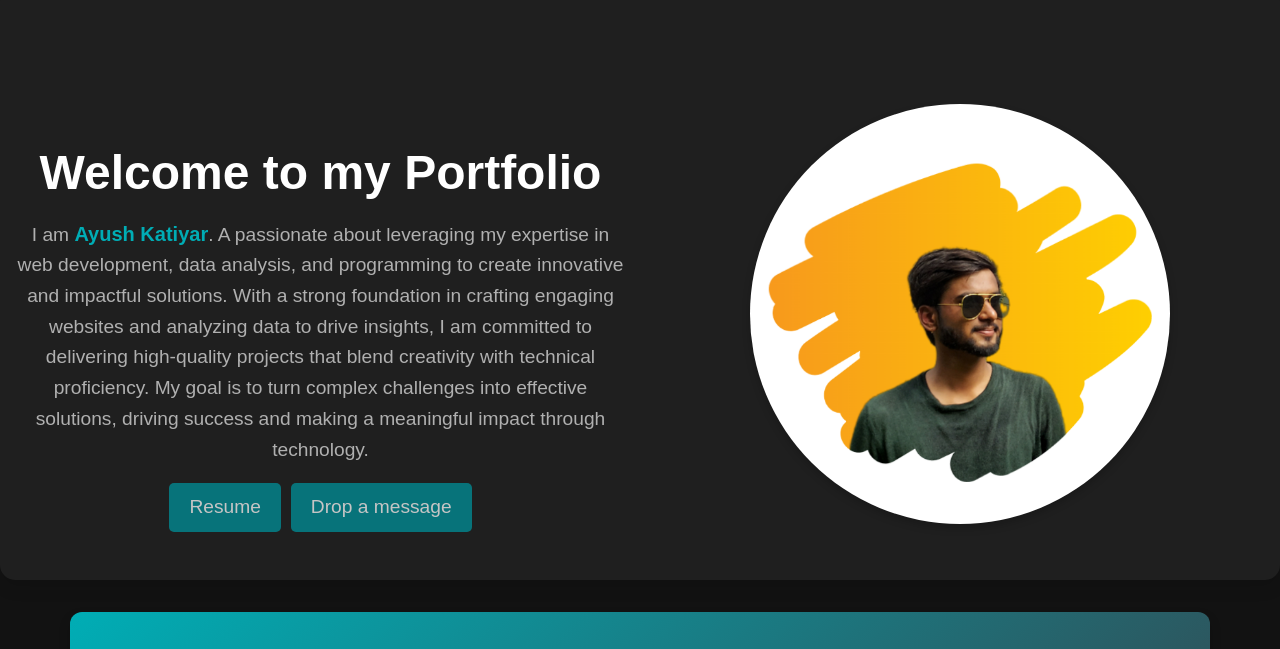
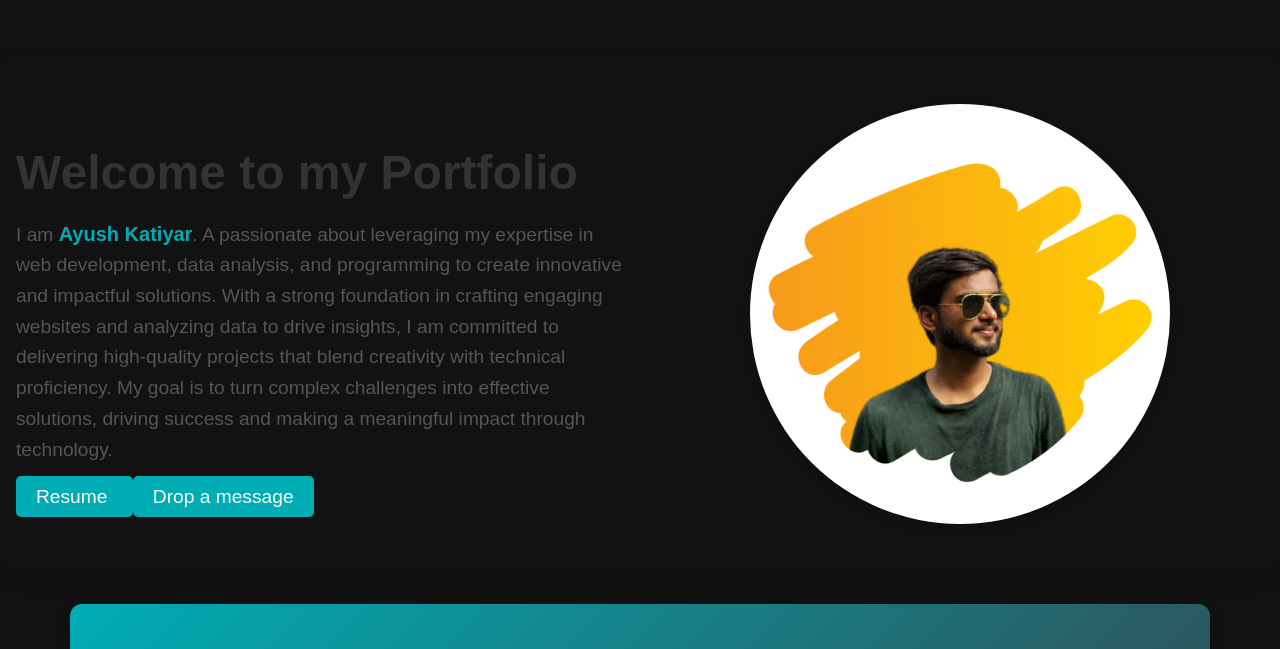
Before and after one commit to AyushKatiyar13/Katiyar-portfolio, a website: page index.html in a window 1280 px wide. Both pictures are taken after a click on the button "Dark Mode". Shown: the part 99-748 px from the top of the page. Drawn offline with nearby package versions, Linux system fonts and the light colour scheme.

Commit message:
Update style.css

```diff
--- a/Public directory/style.css
+++ b/Public directory/style.css
@@ -66,15 +66,13 @@ body {
 
 
 
-.col-md-6{
-    margin-left: auto;
-    margin-top: 70px;
-}
+
 
 /* Base Styles */
 body {
     font-family: "Arial", sans-serif;
     background-color: #f0f4f8;
+    background: transparent;
     color: #333;
     margin: 0;
     padding: 0;
@@ -83,11 +81,12 @@ body {
 /* Container Fluid */
 .container-fluid {
     padding: 5rem 1rem;
+    margin-top: 70px; /* Increased top margin */
 }
 
 /* Welcome Section */
 section {
-    background: #ffffff;
+    background: none; /* Removed background */
     padding: 4rem 2rem;
     border-radius: 15px;
     box-shadow: 0 8px 16px rgba(0, 0, 0, 0.1);
@@ -96,35 +95,17 @@ section {
     overflow: hidden;
 }
 
-/* Heading Animation */
+/* Heading and Paragraph Alignment */
+h1.display-4, p.lead, .resume_msg_button {
+    text-align: left;
+}
+
 h1.display-4 {
     font-size: 3rem;
     color: #333;
     margin: 40px 0 1rem;
     animation: bounce 2s infinite;
-    text-align: center;
     font-weight: bold;
-    /* margin-left: 100px; */
-}
-
-/* Bounce Animation */
-@keyframes bounce {
-
-    0%,
-    20%,
-    50%,
-    80%,
-    100% {
-        transform: translateY(0);
-    }
-
-    40% {
-        transform: translateY(-30px);
-    }
-
-    60% {
-        transform: translateY(-15px);
-    }
 }
 
 /* Paragraph Styling */
@@ -132,8 +113,6 @@ p.lead {
     font-size: 1.2rem;
     color: #555;
     line-height: 1.6;
-    text-align: center;
-    margin-top: 0;
     font-weight: normal;
 }
 
@@ -144,7 +123,7 @@ p.lead span.highlight {
     font-size: 1.25rem;
 }
 
-/* Profile Photo Animation */
+/* Profile Photo */
 .img-fluid {
     transition: transform 0.4s ease, box-shadow 0.4s ease;
     display: block;
@@ -153,118 +132,35 @@ p.lead span.highlight {
     box-shadow: 0 4px 8px rgba(0, 0, 0, 0.2);
 }
 
-.img-fluid:hover {
-    transform: scale(1.1);
-    box-shadow: 0 12px 24px rgba(0, 0, 0, 0.3);
-}
-
-.resume_msg_button{
-    display: flex;
-    justify-content: center;
-    gap: 10px;
-}
-
-/* Resume Button */
+/* Button Styling */
 .resume_button {
-    /* display: inline-block; */
     padding: 10px 20px;
     font-size: 1.2rem;
     color: #ffffff;
     background-color: #00adb5;
     border: none;
     border-radius: 5px;
-    text-align: center;
     text-decoration: none;
     cursor: pointer;
     transition: transform 0.3s ease;
     animation: blink 1.5s infinite;
-    /* Blinking effect */
-    /* margin-left: 158px; */
 }
-.resume_button{
-    /* display: flex; */
-    width: auto;
-}
+
 .resume_button:hover {
     transform: scale(1.05);
     color: #000000;
     text-decoration: none;
 }
 
-/* Blinking Animation */
-@keyframes blink {
-
-    0%,
-    100% {
-        background-color: #00adb5;
-        opacity: 1;
-    }
-
-    50% {
-        background-color: #008c95;
-        opacity: 0.7;
-    }
-}
-
-/* Remove Extra Background and Border Effects */
-body,
-section {
-    border: none;
-    background: transparent;
-}
-
-section {
-    border: none;
-    background-color: transparent;
-}
-
-/* Responsive Design */
-@media (max-width: 768px) {
-    h1.display-4 {
-        font-size: 2.5rem;
-    }
-
-    p.lead {
-        font-size: 1rem;
-    }
-}
-
 /* Dark Mode Styles */
 body.dark-mode {
     background-color: #121212;
-    /* Dark background */
     color: #e0e0e0;
-    /* Light text color */
-}
-
-body.dark-mode .navbar {
-    background-color: #333;
-    /* Dark navbar background */
 }
 
 body.dark-mode section {
-    background: #1f1f1f;
-    /* Dark section background */
+    background: none; /* Ensure no background */
     color: #e0e0e0;
-    /* Light text color */
-}
-
-body.dark-mode .resume_button {
-    background-color: #008c95;
-    /* Darker button background for dark mode */
-    color: #ffffff;
-    /* Light text color */
-}
-
-/* Example of applying dark mode to headings and paragraphs */
-body.dark-mode h1.display-4 {
-    color: #ffffff;
-    /* Light heading color */
-}
-
-body.dark-mode p.lead {
-    color: #b0b0b0;
-    /* Light paragraph color */
 }
 
 
```
